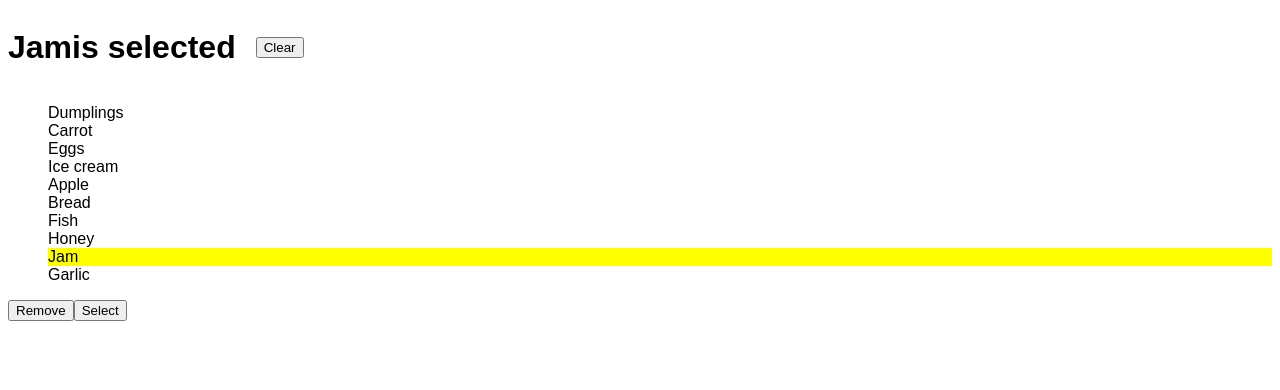
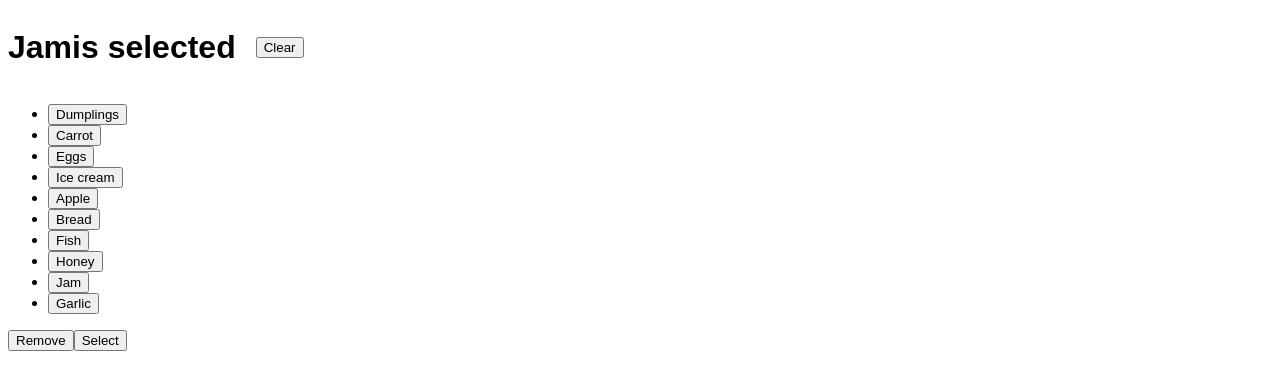
Before and after one commit to mate-academy/react_goods-selector, a React (Create React App) app: page / in a window 1280 px wide. Shown: the top 390 px of the page. Built offline with nearby package versions, Linux system fonts and the light colour scheme.

Commit message:
solution

```diff
--- a/src/App.tsx
+++ b/src/App.tsx
@@ -1,11 +1,12 @@
-import { add } from 'cypress/types/lodash';
+// import { add, words } from 'cypress/types/lodash';
 import React from 'react';
 import './App.scss';
 
-// import goodsFromServer from './goods';
+import goodsFromServer from './goods';
 
 type State = {
   selectedGood: string,
+  // className: boolean,
 };
 
 // type Props = {
@@ -15,9 +16,10 @@ type State = {
 export class App extends React.Component<{}, State> {
   state = {
     selectedGood: 'Jam',
+    // className: false,
   };
 
-  saveHandler = () => {
+  clearGood = () => {
     this.setState({ selectedGood: '' });
   };
 
@@ -30,39 +32,49 @@ export class App extends React.Component<{}, State> {
           <h1 className="App__title">
             {selectedGood}
             is selected
-            {/* {? {selectedGood} 'is selected'
-            : 'No goods selected1' } */}
+
+            {/* {selectedGood}
+             ? {selectedGood} 'is selected'
+             : 'No goods selected'} */}
           </h1>
 
           <button
             type="button"
             className="App__clear"
-            onClick={this.saveHandler}
+            onClick={this.clearGood}
           >
             Clear
           </button>
         </header>
 
         <ul>
-          <li className="Good">Dumplings</li>
-          <li className="Good">Carrot</li>
-          <li className="Good">Eggs</li>
-          <li className="Good">Ice cream</li>
-          <li className="Good">Apple</li>
-          <li className="Good">Bread</li>
-          <li className="Good">Fish</li>
-          <li className="Good">Honey</li>
-          <li className="Good Good--active">Jam</li>
-          <li className="Good">Garlic</li>
+          {goodsFromServer.map(good => (
+            <li>
+              <button
+                className="Good"
+                type="button"
+                key={good}
+                onClick={() => {
+                  this.setState({
+                    selectedGood: good,
+                    // className='Good--active',
+                    // event.classList.add('.Good--active')
+                  });
+                }}
+              >
+                {good}
+              </button>
+            </li>
+          ))}
         </ul>
 
         {/* Put required buttons into each Good */}
         <button
           type="button"
-          className="Good__remove is-medium is-primary"
-          // onClick={() => {
-          //   remove.className('Good--active');
-          // }}
+          className="Good__remove"
+          onClick={() => {
+            // event.classList.remove('.Good--active');
+          }}
         >
           Remove
         </button>
@@ -71,7 +83,7 @@ export class App extends React.Component<{}, State> {
           type="button"
           className="Good__select"
           // onClick={() => {
-          //   this.setState(className.add('Good--active'));
+          //   this.setState({className.add('Good--active')});
           // }}
         >
           Select
@@ -80,3 +92,17 @@ export class App extends React.Component<{}, State> {
     );
   }
 }
+
+/* {selectedGood ? {selectedGood} 'is selected'
+            : 'No goods selected' } */
+
+/* <li className="Good">Dumplings</li>
+<li className="Good">Carrot</li>
+<li className="Good">Eggs</li>
+<li className="Good">Ice cream</li>
+<li className="Good">Apple</li>
+<li className="Good">Bread</li>
+<li className="Good">Fish</li>
+<li className="Good">Honey</li>
+<li className="Good Good--active">Jam</li>
+<li className="Good">Garlic</li> */
```
